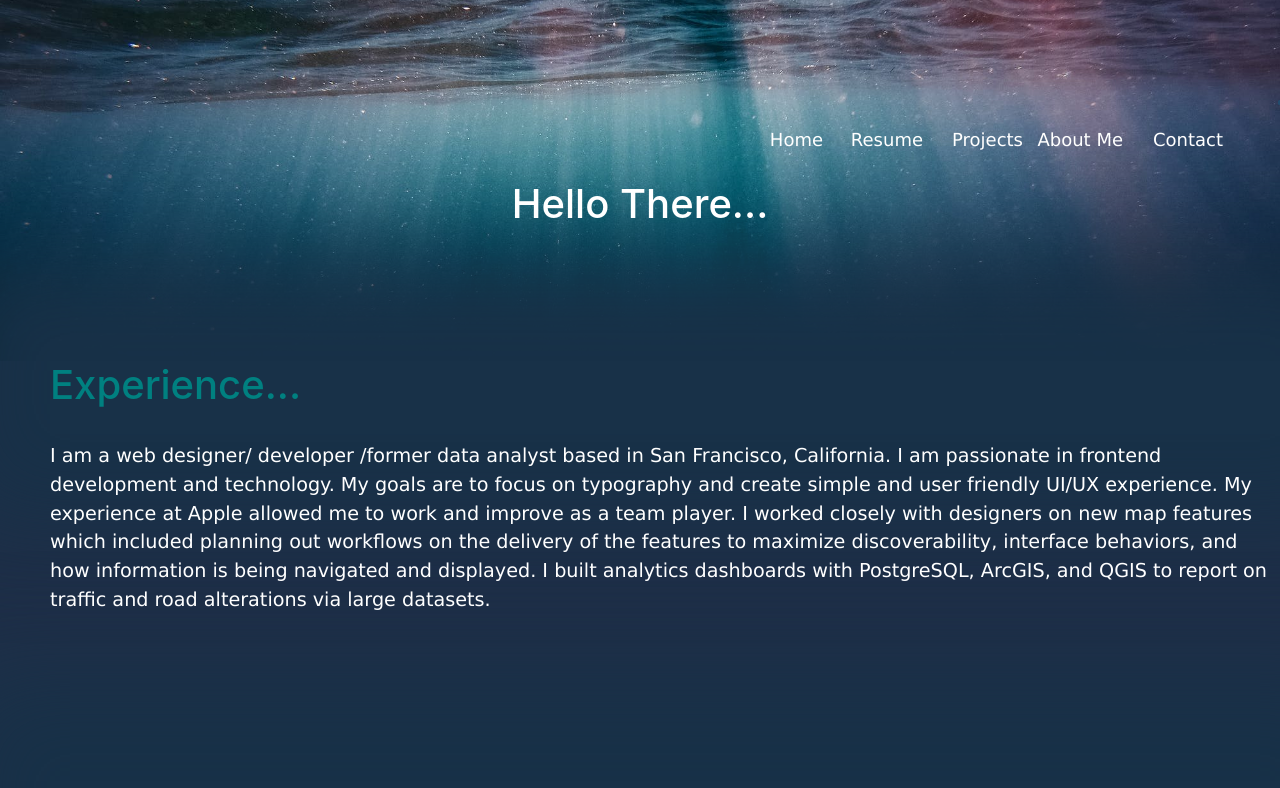
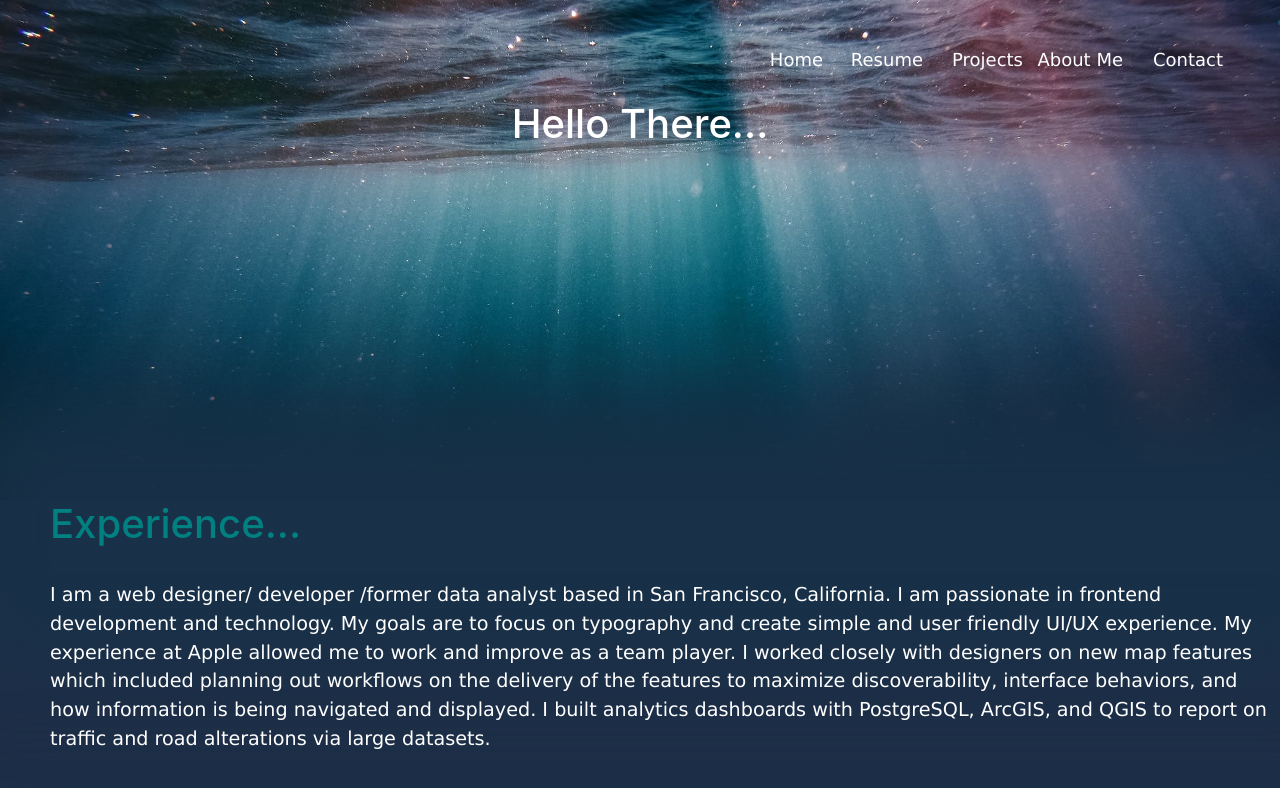
Before and after one commit to razorstorm/bday, a React (Create React App) app: page /portfolio2019/about in a window 1280 px wide. Shown: the top 788 px of the page. Built offline with nearby package versions, Linux system fonts and the light colour scheme; what react-dimensions would draw is missing.

Commit message:
fixing about page's nav positioning

```diff
--- a/src/App.css
+++ b/src/App.css
@@ -37,11 +37,17 @@ h1 {
 }
 
 .home-header {
+  height: 800px;
+  top: 0px;
+}
+
+.intro-header {
   background-color: #222;
-  height: 800px;
   padding: 0px;
-  top: 0px;
-  /* position: relative; */
+}
+
+.about-header {
+  height: 500px;
 }
 
 .App-title {
--- a/src/components/About.js
+++ b/src/components/About.js
@@ -7,7 +7,7 @@ class About extends Component {
   render() {
     return (
       <div>
-        <header className="head-header">
+        <header className="about-header intro-header">
           <div className="container">
             <Nav />
             <h3 className='title'> Hello There... </h3>
--- a/src/components/Home.js
+++ b/src/components/Home.js
@@ -12,7 +12,7 @@ class Home extends Component {
   render() {
     return (
       <div className="home">
-        <header className="home-header">
+        <header className="home-header intro-header">
           <div className="container">
             <div className="title">
               <h1> KAREN SIN </h1>
```
